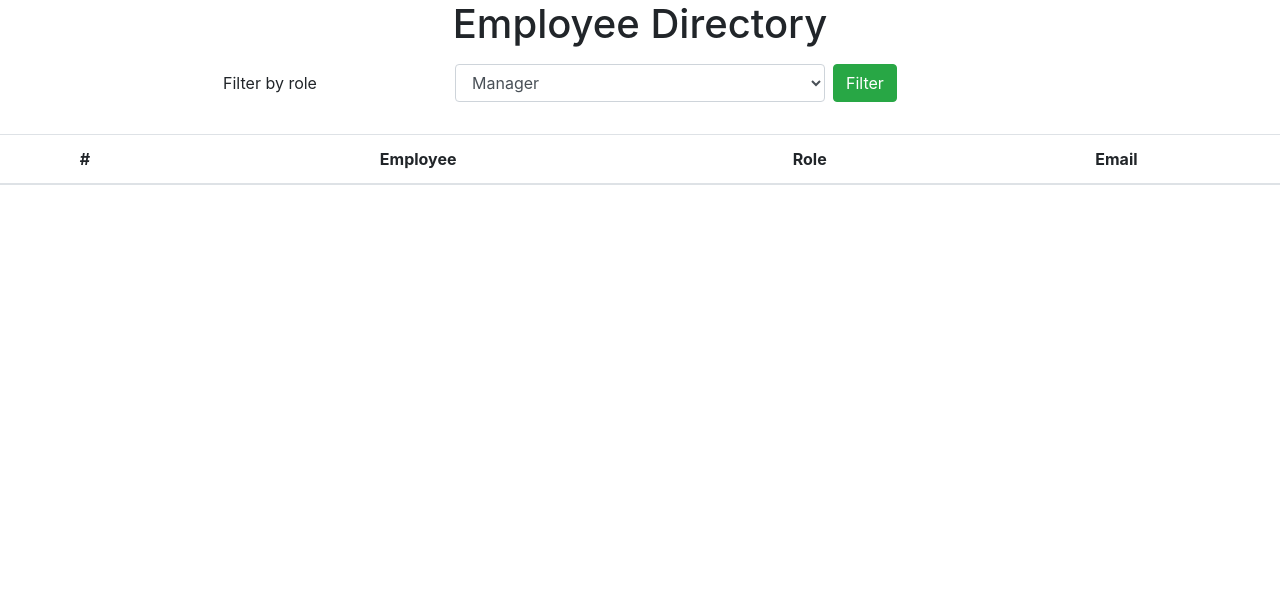
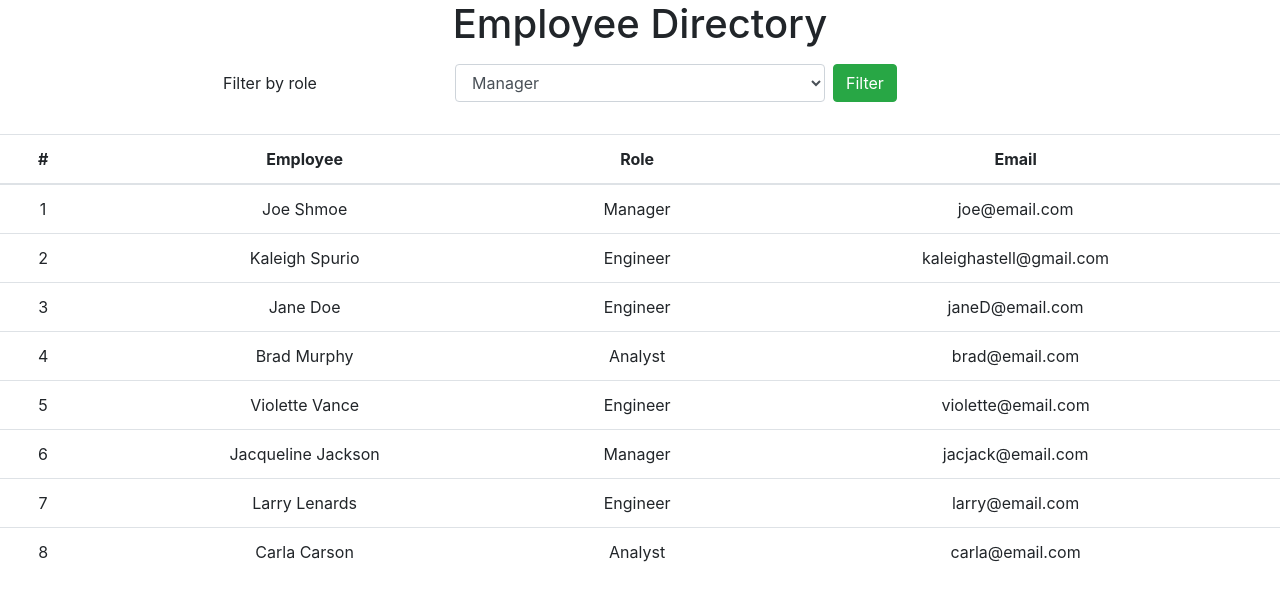
Before and after one commit to Kaleighspurio/react-employee-directory, a React (Create React App) app: page / in a window 1280 px wide. Shown: the top 600 px of the page. Built offline with nearby package versions, Linux system fonts and the light colour scheme.

Commit message:
created a map in the tabledata so the table now populates

```diff
--- a/src/components/AppContainer.js
+++ b/src/components/AppContainer.js
@@ -12,8 +12,8 @@
   render() {
     return (
       <div>
-        <Filter />
-        <Table />
+        <Filter filter={this.state.filter} />
+        <Table data={this.state.results} />
       </div>
     );
   }
--- a/src/components/Table/Table.js
+++ b/src/components/Table/Table.js
@@ -7,7 +7,7 @@
       <div className="table-div">
         <table className="table">
           <TableHeaders />
-          <TableData />
+          <TableData data={props.data} />
         </table>
       </div>
     );
--- a/src/components/Table/TableData.js
+++ b/src/components/Table/TableData.js
@@ -1,9 +1,17 @@
 import React from 'react';
 
 export default function TableData(props) {
-    return (
-        <tbody>
-
-        </tbody>
-    )
+  console.log(props.data);
+  return (
+    <tbody>
+      {props.data.map((employee) => (
+        <tr key={employee.id} >
+          <td>{employee.id}</td>
+          <td>{employee.name}</td>
+          <td>{employee.role}</td>
+          <td>{employee.email}</td>
+        </tr>
+      ))}
+    </tbody>
+  );
 }
```
